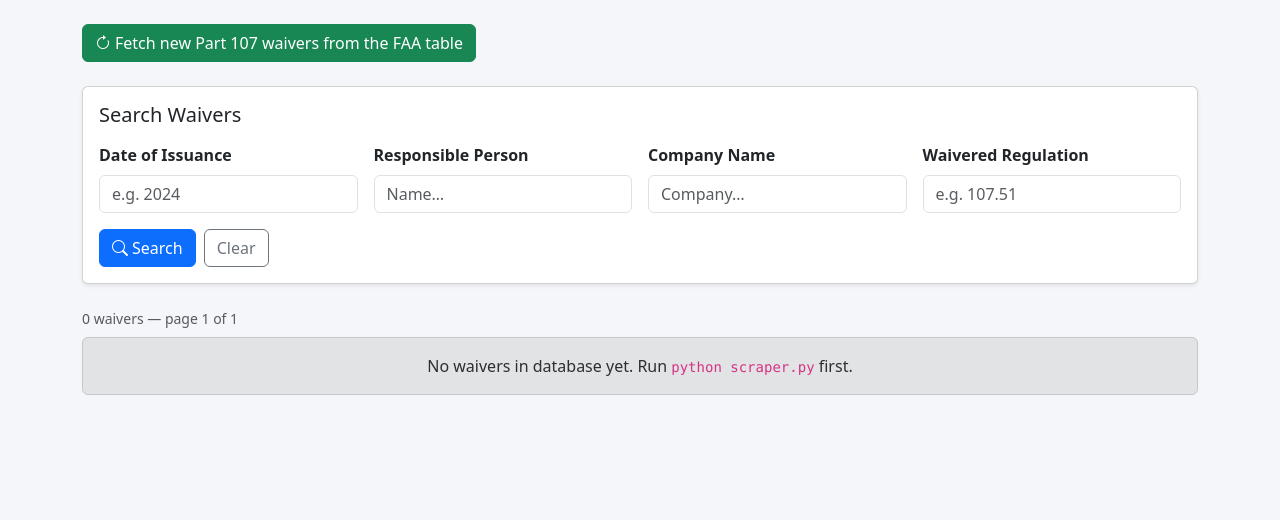
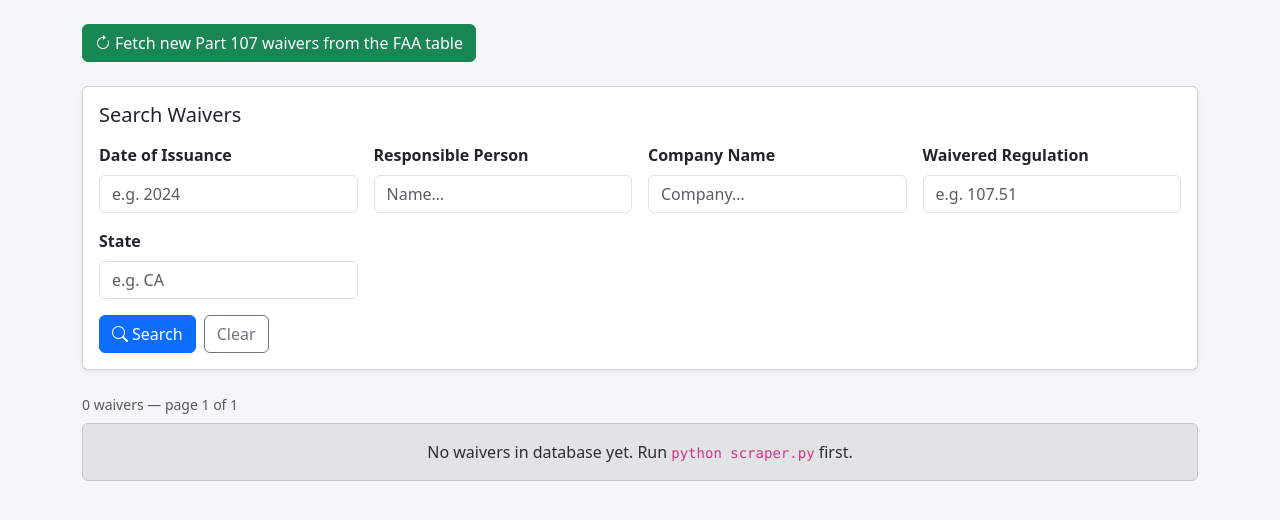
Before and after one commit to tundraking/claudeFun, a Flask app: page / in a window 1280 px wide. Shown: the part 56-576 px from the top of the page. Run offline with Flask 3, Linux system fonts and the light colour scheme.

Commit message:
Add state as a searchable/displayed field on the main waiver table
app.py: reads state param, applies ilike filter, passes it to template.
index.html: state added to filter_qs macro, search form, table header,
table rows, and the empty-state condition check.

https://claude.ai/code/session_015j7HHPfSq3tAt7KyHe1Mva

```diff
--- a/faa-waiver-app/app.py
+++ b/faa-waiver-app/app.py
@@ -97,6 +97,7 @@ def index():
     person = request.args.get("person", "").strip()
     company = request.args.get("company", "").strip()
     regulation = request.args.get("regulation", "").strip()
+    state = request.args.get("state", "").strip()
     sort = request.args.get("sort", "id")
     order = request.args.get("order", "asc")
     page = max(1, request.args.get("page", 1, type=int))
@@ -110,6 +111,8 @@ def index():
         query = query.filter(Waiver.company_name.ilike(f"%{company}%"))
     if regulation:
         query = query.filter(Waiver.waivered_regulation.ilike(f"%{regulation}%"))
+    if state:
+        query = query.filter(Waiver.state.ilike(f"%{state}%"))
 
     sort_col = SORT_COLUMNS.get(sort, Waiver.id)
     query = query.order_by(sort_col.desc() if order == "desc" else sort_col.asc())
@@ -126,6 +129,7 @@ def index():
         person=person,
         company=company,
         regulation=regulation,
+        state=state,
         sort=sort,
         order=order,
         page=page,
--- a/faa-waiver-app/templates/index.html
+++ b/faa-waiver-app/templates/index.html
@@ -5,7 +5,7 @@
 {% block content %}
 
 {# ── URL-building macros ─────────────────────────────────────────────── #}
-{% macro filter_qs() %}date={{ date | urlencode }}&person={{ person | urlencode }}&company={{ company | urlencode }}&regulation={{ regulation | urlencode }}{% endmacro %}
+{% macro filter_qs() %}date={{ date | urlencode }}&person={{ person | urlencode }}&company={{ company | urlencode }}&regulation={{ regulation | urlencode }}&state={{ state | urlencode }}{% endmacro %}
 
 {% macro sort_url(col) %}/?{{ filter_qs() }}&sort={{ col }}&order={% if sort == col and order == 'asc' %}desc{% else %}asc{% endif %}{% endmacro %}
 
@@ -40,6 +40,10 @@
         <div class="col-sm-6 col-lg-3">
           <label class="form-label fw-semibold">Waivered Regulation</label>
           <input type="text" name="regulation" class="form-control" value="{{ regulation }}" placeholder="e.g. 107.51">
+        </div>
+        <div class="col-sm-6 col-lg-3">
+          <label class="form-label fw-semibold">State</label>
+          <input type="text" name="state" class="form-control" value="{{ state }}" placeholder="e.g. CA">
         </div>
       </div>
       <div class="mt-3 d-flex gap-2">
@@ -94,6 +98,7 @@
               <i class="bi bi-caret-{{ 'up' if (sort == 'regulation' and order == 'asc') else 'down' }}-fill ms-1{% if sort != 'regulation' %} opacity-25{% endif %}"></i>
             </a>
           </th>
+          <th>State</th>
           <th class="text-center">PDF</th>
         </tr>
       </thead>
@@ -107,6 +112,7 @@
             <td>{{ w.company_name or '—' }}</td>
             <td>{{ (w.responsible_person or '—') | clean_person }}</td>
             <td>{{ w.waivered_regulation or '—' }}</td>
+            <td>{{ w.state or '—' }}</td>
             <td class="text-center">
               {% if w.pdf_url %}
                 <a href="{{ w.pdf_url }}" target="_blank" rel="noopener"
@@ -165,7 +171,7 @@
 
 {% else %}
   <div class="alert alert-secondary text-center">
-    {% if date or person or company or regulation %}
+    {% if date or person or company or regulation or state %}
       No waivers matched your search criteria.
     {% else %}
       No waivers in database yet. Run <code>python scraper.py</code> first.
```
